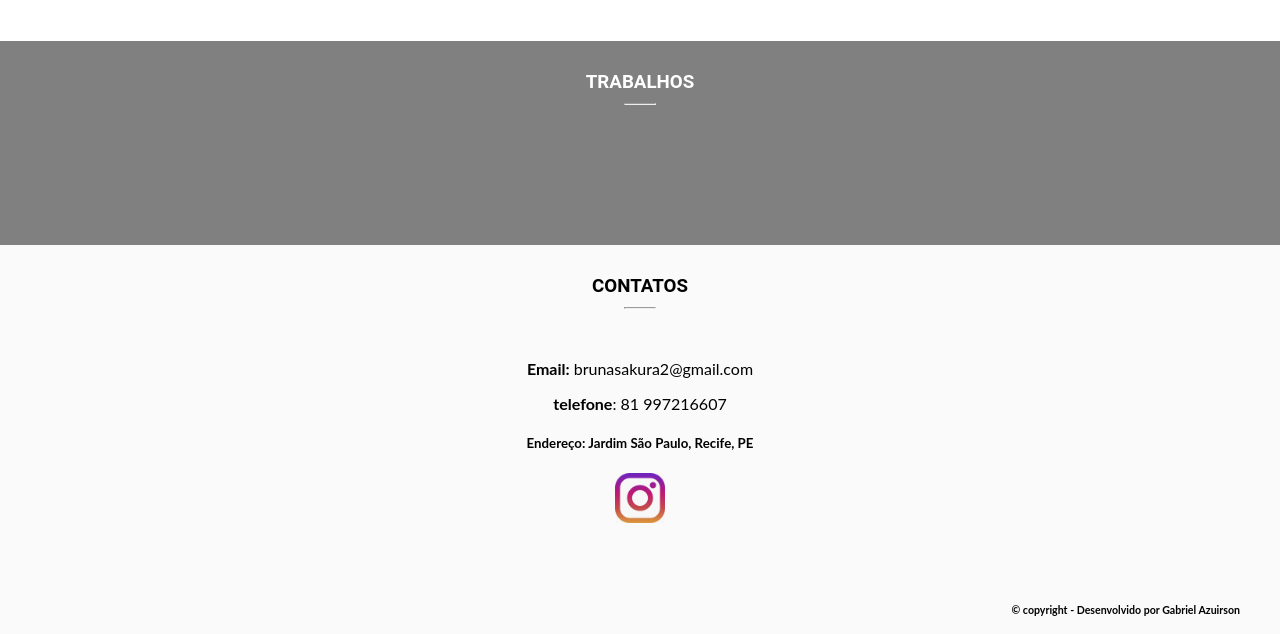
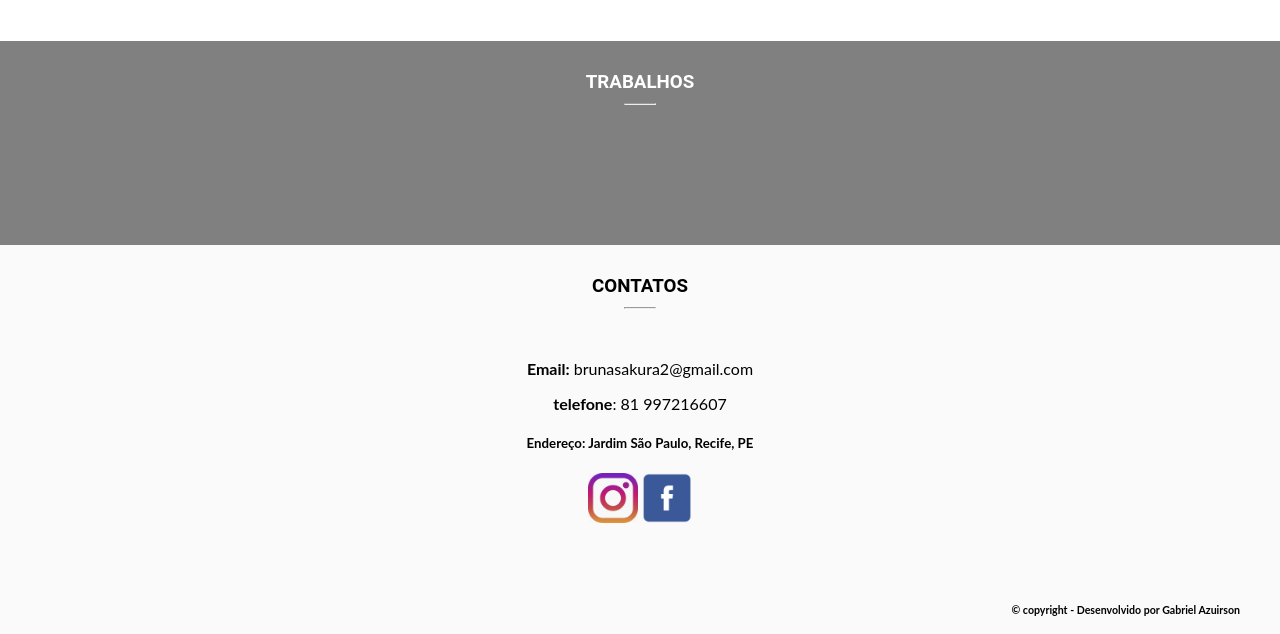
Before and after one commit to gabrielveloso/papelart.github.io, a website: page index.html in a window 1280 px wide. Shown: the part 943-1577 px from the top of the page. Drawn offline with nearby package versions, Linux system fonts and the light colour scheme.

Commit message:
novo commit

```diff
--- a/index.html
+++ b/index.html
@@ -98,9 +98,15 @@
             <p><strong>Email:</strong> brunasakura2@gmail.com</p>
             <p><strong>telefone</strong>: 81 997216607</p>
             <H5>Endereço: Jardim São Paulo, Recife, PE</H5>
-            <div class="icon"><a href="https://www.instagram.com/gveloso2/">
+            <div class="icon">
+            <a href="https://www.instagram.com/papelarte_festa">
                 <img src="instagram-512.png" alt="icone do instagram da papelart">
-            </a></div>
+            </a>
+            <a href="https://www.facebook.com/papelarteartigosdefestas/">
+                <img src="facebook512.png" alt="icone do instagram da papelart">
+            </a>
+            </div>
+            <div class="icon"></div>
         </div>
    </section>
 
--- a/style.css
+++ b/style.css
@@ -158,9 +158,13 @@ hr{
 
 }
 
-.icon{
+.icon {
+ margin: 0 auto;
+}
+
+.icon img{
     max-width: 50px;
-    margin: 0 auto;
+
 
 }
 
```
Also changed, not shown: facebook512.png (added).
